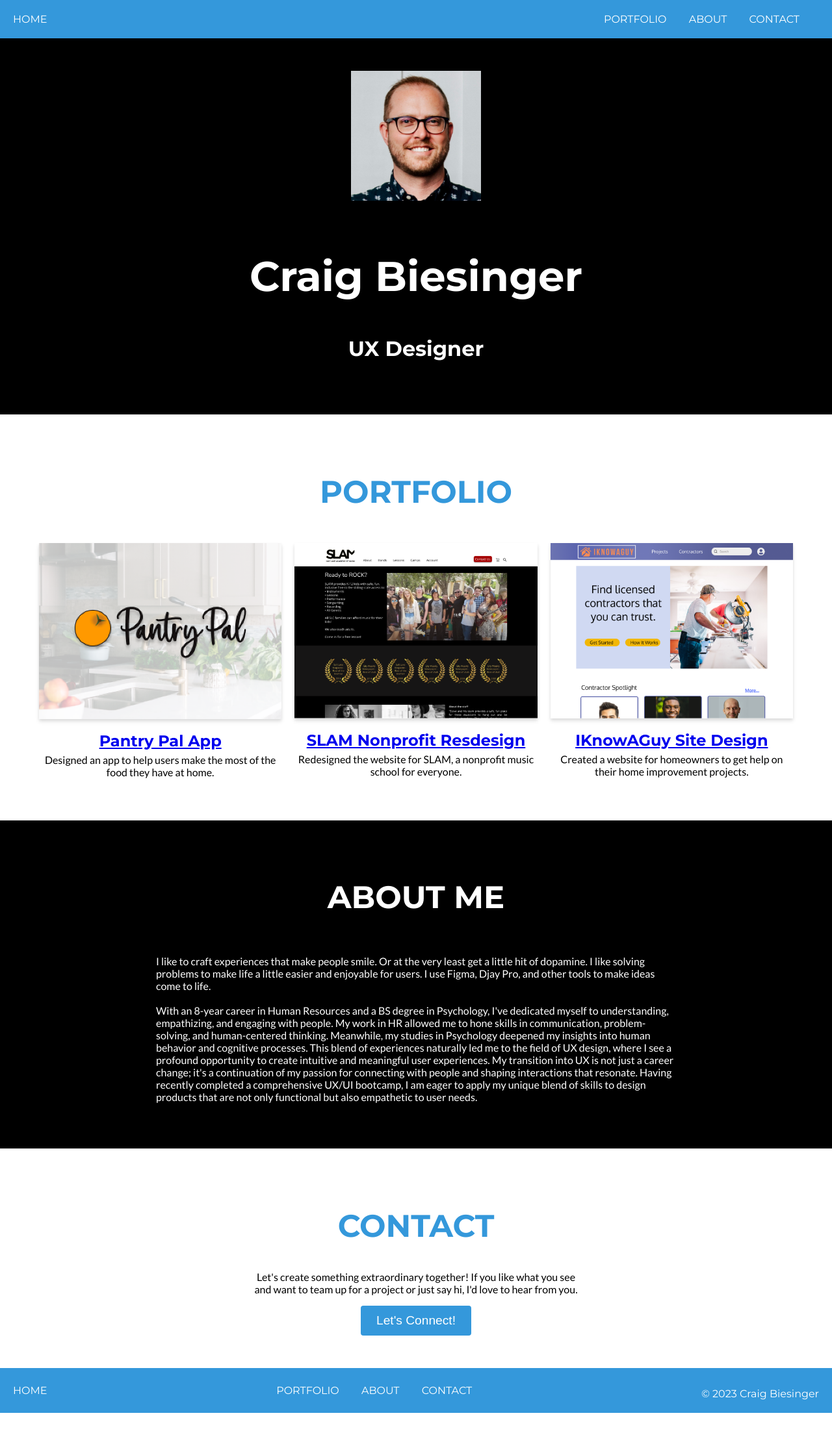
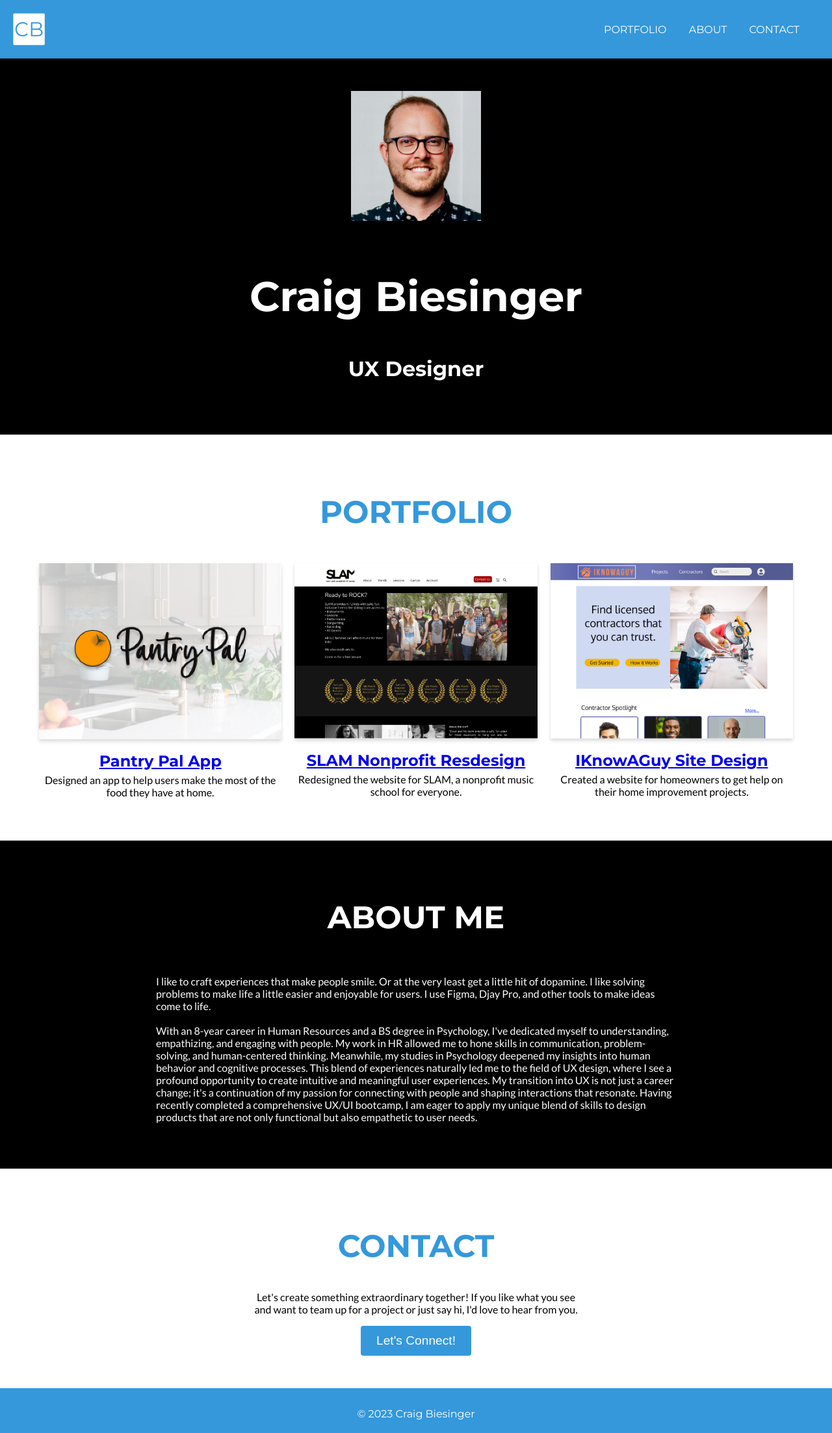
Before and after one commit to craiglab/UX_UI_HW_19, a plain HTML site: page index.html in a window 1280 px wide. Shown: the whole page at 65% size. Before the commit the page ends 2175 px from the top, so only its background shows below. Drawn offline with Linux system fonts and the light colour scheme.

Commit message:
Added logo, removed footer elements

```diff
--- a/index.html
+++ b/index.html
@@ -13,7 +13,9 @@
   <!-- Navigation Bar -->
   <nav id="navbar">
     <div id="nav-left">
-      <span class="nav-item">HOME</span>
+      <span class="nav-item">
+        <img src="Assets/logo.png" alt="Logo">
+      </span>
     </div>
     <div id="nav-right">
       <span class="nav-item">PORTFOLIO</span>
@@ -97,14 +99,6 @@
 
   <!-- Footer -->
   <footer id="footer">
-    <div id="footer-left">
-      <span class="footer-item">HOME</span>
-    </div>
-    <div id="footer-right">
-      <span class="footer-item">PORTFOLIO</span>
-      <span class="footer-item">ABOUT</span>
-      <span class="footer-item">CONTACT</span>
-    </div>
     <div id="copyright">
       <span>© 2023 Craig Biesinger</span>
     </div>
--- a/styles.css
+++ b/styles.css
@@ -27,7 +27,7 @@ body {
     padding: 20px;
     display: flex;
     justify-content: space-between;
-
+    align-items: center;
     box-sizing: border-box;
   }
 
@@ -40,6 +40,12 @@ body {
 
   .nav-item {
     margin-right: 30px;
+  }
+
+  .nav-item img {
+    max-width: 100px;  /* You can adjust this as needed */
+    max-height: 50px; /* You can adjust this as needed */
+    vertical-align: middle;
   }
 
   /* Hero Section */
@@ -167,12 +173,10 @@ body {
     color: white;
     padding: 20px;
     display: flex;
-    justify-content: space-between;
+    justify-content: center;
     align-items: center;
   }
-  .footer-item {
-    margin-right: 30px;
-  }
+
   #copyright {
     margin-top: 10px;
     text-align: center;
```
Also changed, not shown: Assets/logo.png (added).
